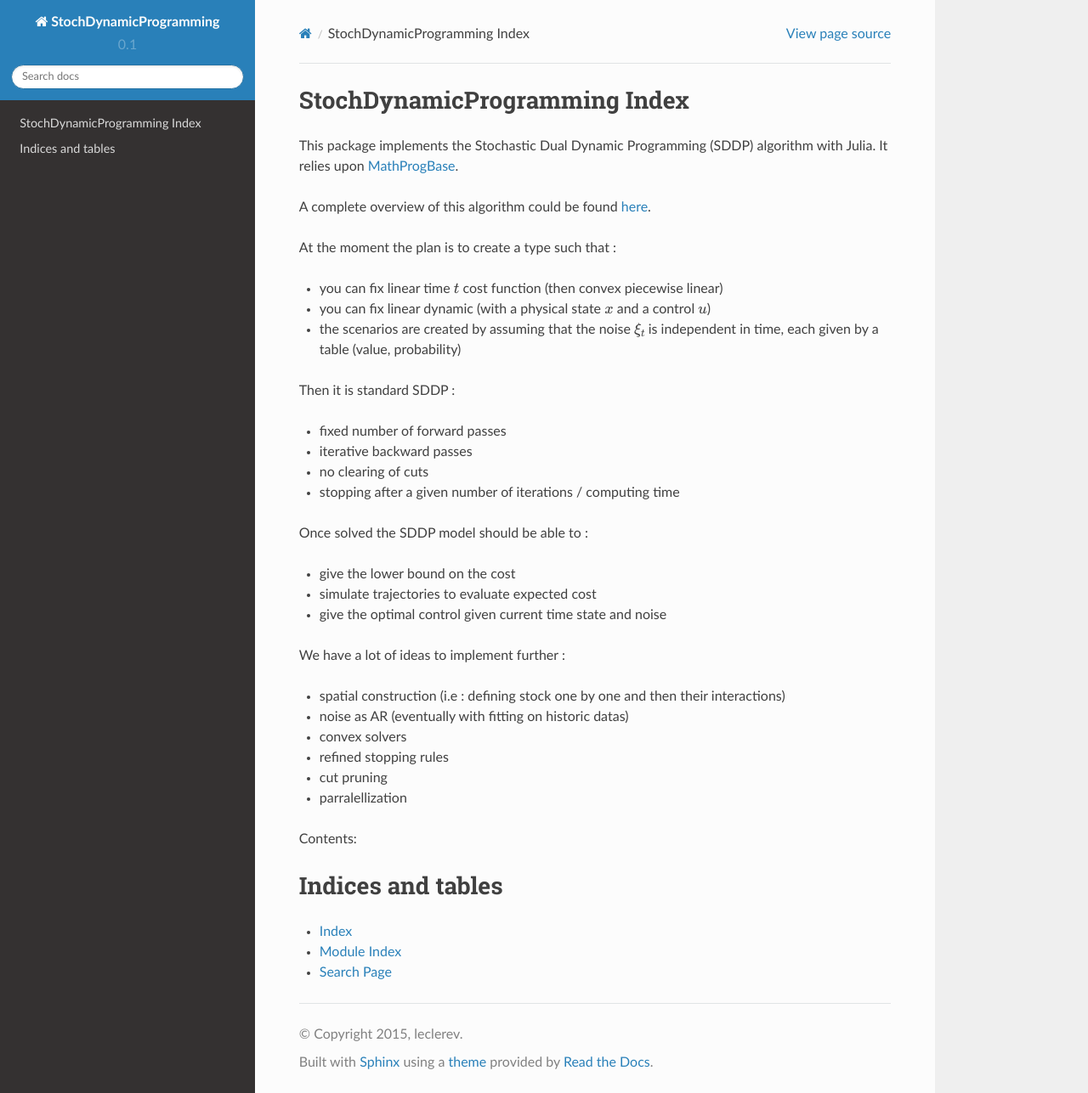
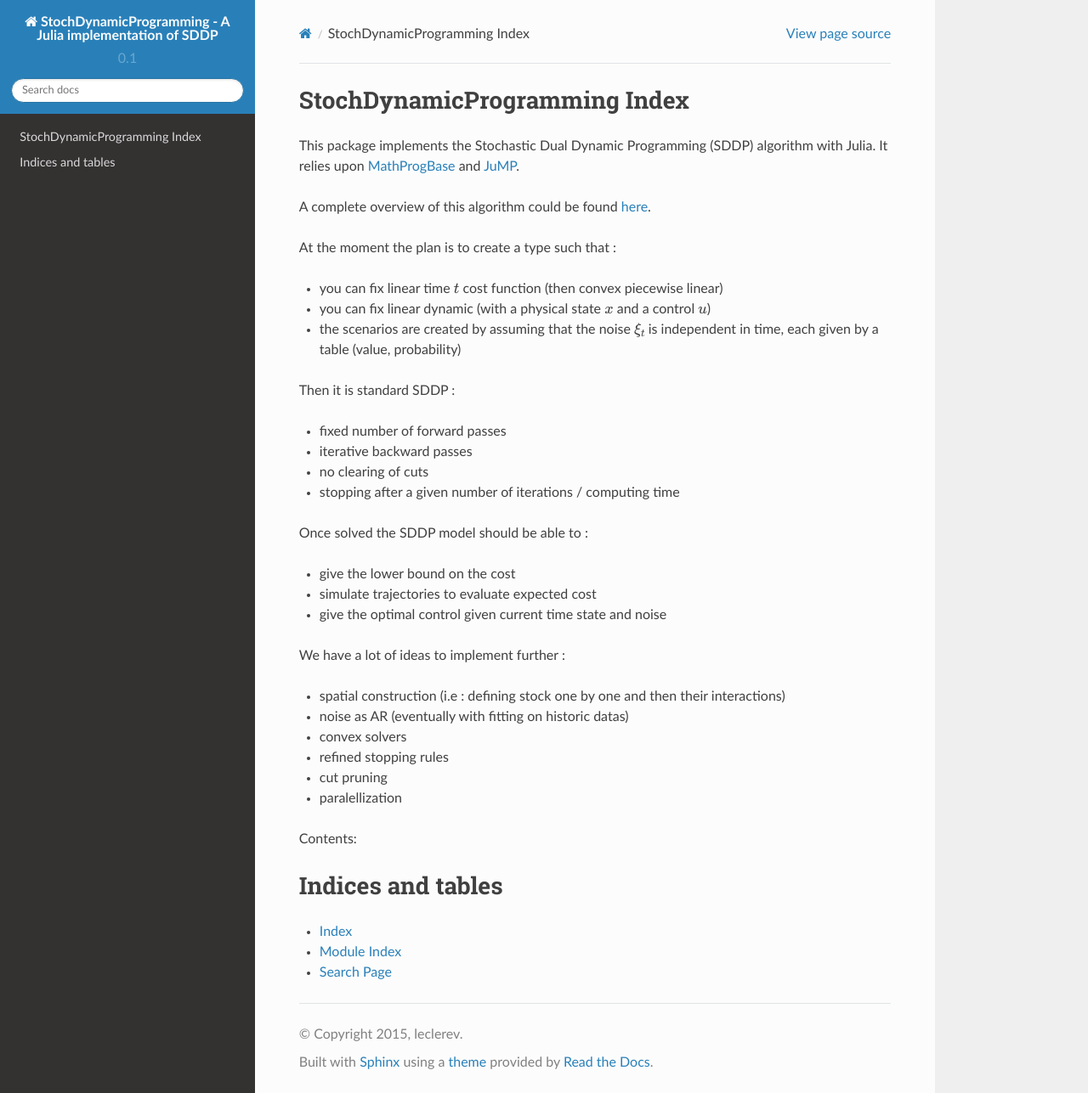
Before and after one commit to JuliaStochOpt/StochDynamicProgramming.jl, a Sphinx documentation site: the page built from doc/index.rst, in a window 1280 px wide and 1287 px high. Shown: the whole window at 85% size. Built offline with Sphinx 7.4.7 and the Read the Docs theme 2.0.0, drawn with Linux system fonts in a browser that asks for light colours.

Commit message:
[UPD] Update sphinx documentation

```diff
--- a/doc/conf.py
+++ b/doc/conf.py
@@ -15,6 +15,8 @@
 import sys
 import os
 import sphinx_rtd_theme
+import juliadoc
+
 # If extensions (or modules to document with autodoc) are in another directory,
 # add these directories to sys.path here. If the directory is relative to the
 # documentation root, use os.path.abspath to make it absolute, like shown here.
@@ -30,7 +32,7 @@ import sphinx_rtd_theme
 # ones.
 extensions = [
     'sphinx.ext.coverage',
-    'sphinx.ext.mathjax',
+    'sphinx.ext.mathjax', 'juliadoc.julia', 'juliadoc.jlhelp'
 ]
 
 # Add any paths that contain templates here, relative to this directory.
@@ -46,7 +48,8 @@ source_suffix = '.rst'
 master_doc = 'index'
 
 # General information about the project.
-project = u'StochDynamicProgramming'
+project = u'StochDynamicProgramming - A Julia implementation of SDDP'
+AUTHORS = u"Vincent Leclère, Henri Gérard, François Pacaud"
 copyright = u'2015, leclerev'
 
 # The version info for the project you're documenting, acts as replacement for
@@ -60,7 +63,7 @@ release = '0.1'
 
 # The language for content autogenerated by Sphinx. Refer to documentation
 # for a list of supported languages.
-#language = None
+# language = Julia
 
 # There are two options for replacing |today|: either, you set today to some
 # non-false value, then it is used:
--- a/doc/index.rst
+++ b/doc/index.rst
@@ -6,7 +6,7 @@
 StochDynamicProgramming Index
 =============================
 
-This package implements the Stochastic Dual Dynamic Programming (SDDP) algorithm with Julia. It relies upon MathProgBase_.
+This package implements the Stochastic Dual Dynamic Programming (SDDP) algorithm with Julia. It relies upon MathProgBase_ and JuMP_.
 
 A complete overview of this algorithm could be found here_.
 
@@ -38,7 +38,7 @@ We have a lot of ideas to implement further :
 - convex solvers
 - refined stopping rules
 - cut pruning
-- parralellization
+- paralellization
 
 
 
@@ -49,6 +49,7 @@ Contents:
 
 .. _MathProgBase: http://mathprogbasejl.readthedocs.org/en/latest/
 .. _here: http://www2.isye.gatech.edu/people/faculty/Alex_Shapiro/ONS-FR.pdf
+.. _JuMP: http://jump.readthedocs.org/en/latest/
 
 Indices and tables
 ==================
```
